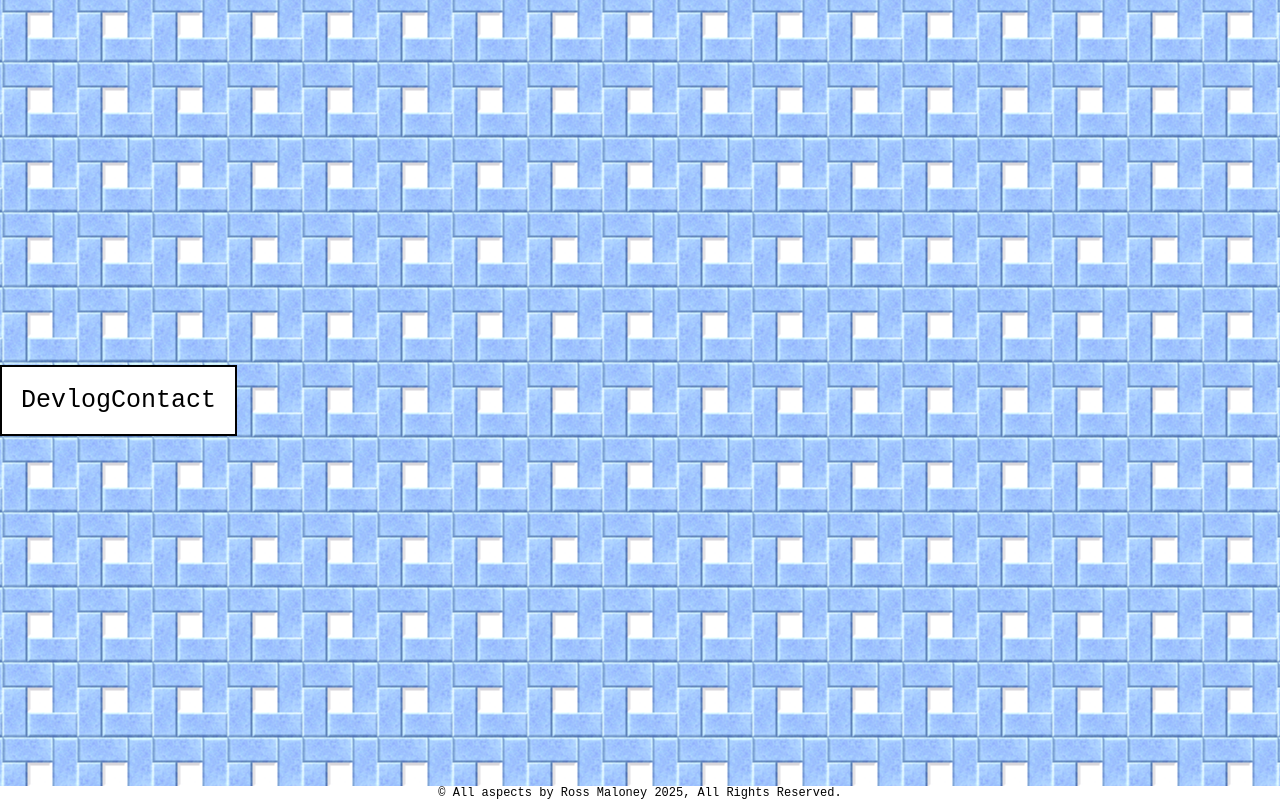
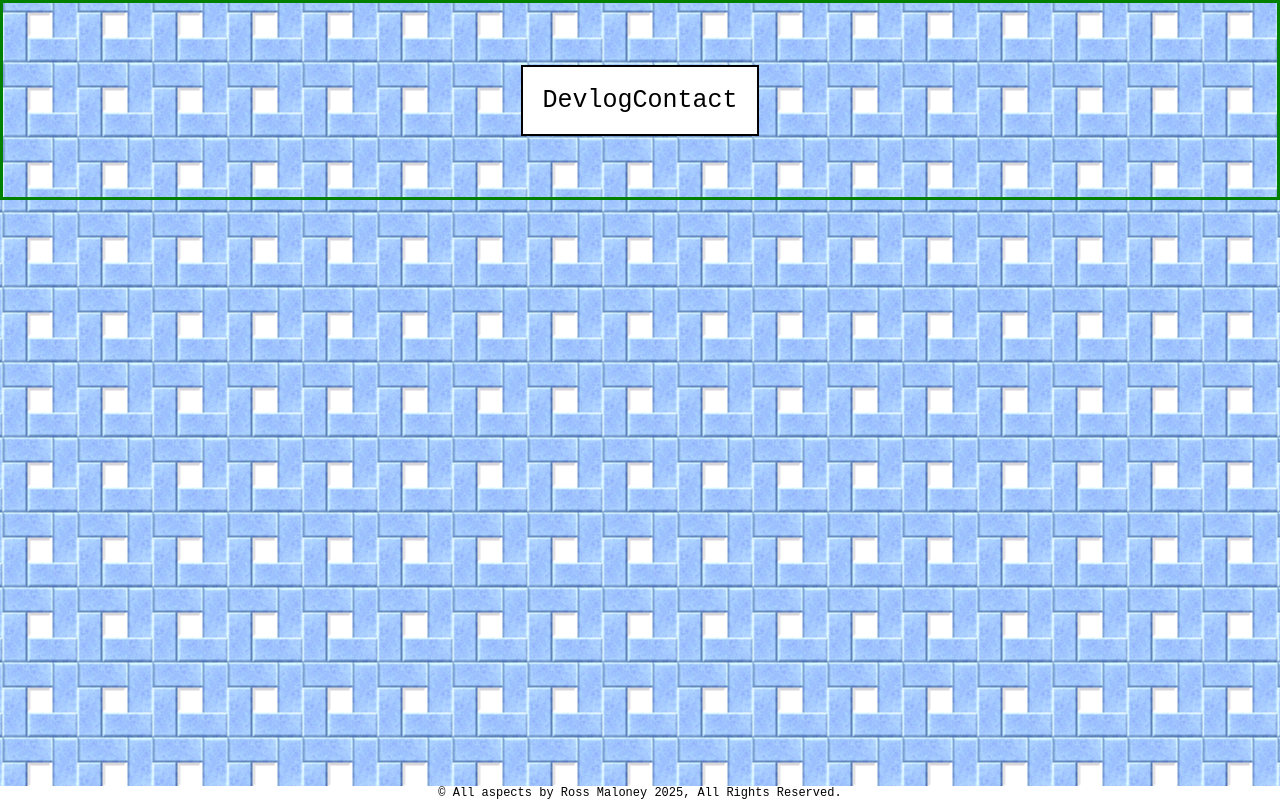
Before and after one commit to rossmalo/rossmalo.github.io, a plain HTML site: page index.html in a window 1280 px wide. Drawn offline with Linux system fonts and the light colour scheme.

Commit message:
Update stylea.css

```diff
--- a/css/stylea.css
+++ b/css/stylea.css
@@ -78,9 +78,11 @@ body{
 
 	background-position: center;
 	background-attachment: fixed;
-	display:flex;
-	height:100vh;
-	align-items:center;
+	display: flex;
+  justify-content: center;
+  align-items: center;
+  height: 200px;
+  border: 3px solid green;
 
 }
 footer{
```
